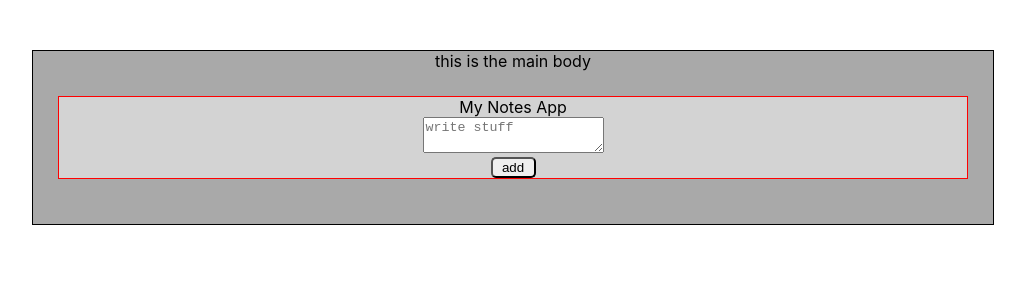
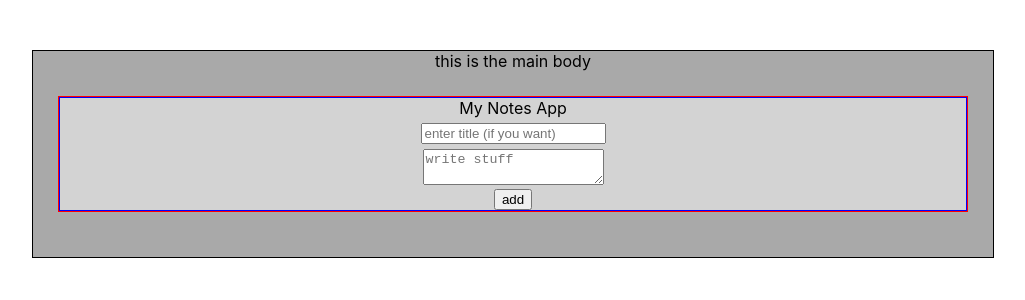
Before and after one commit to idomand/react-notes-app_second_version, a React (Create React App) app: page / in a window 1280 px wide. Shown: the top 300 px of the page, without its empty margins (127-1152 px from the left). Built offline with nearby package versions, Linux system fonts and the light colour scheme.

Commit message:
milestone 3:done

```diff
--- a/src/index.css
+++ b/src/index.css
@@ -22,23 +22,13 @@ code {
   justify-self: center;
 }
 
-.mainBody > div {
-  border: solid red 1px;
-}
-
 #inputDiv {
   background-color: lightgray;
   margin: 25px;
+  border: solid red 1px;
 }
 #inputDiv > form {
-}
-
-#inputDiv > form > input {
-  display: block;
-  height: 30=px;
-  width: 45px;
-  margin: auto;
-  border-radius: 5px;
+  border: blue 1px solid;
 }
 
 .class-list {
@@ -46,9 +36,6 @@ code {
   display: flex;
   flex-wrap: wrap;
   margin: 10px;
-}
-
-.class-list > li {
 }
 
 .card-item {
@@ -61,8 +48,8 @@ code {
   flex-direction: column;
 }
 
-.card-top {
-  display: flex;
+.card-top > h2 {
+  margin: 0;
 }
 .card-bottom {
   border: black 0.2px solid;
@@ -72,3 +59,13 @@ P {
   padding: 0;
   margin: 2px;
 }
+
+.titleInput {
+  display: block;
+  margin: 5px auto;
+  height: 15px;
+}
+.textInput {
+  display: block;
+  margin: auto;
+}
--- a/src/myComponents/CardItem.jsx
+++ b/src/myComponents/CardItem.jsx
@@ -20,10 +20,16 @@ export default class cardItem extends Component {
   }
 
   render() {
+    const time = new Date(parseInt(this.props.timeCreated));
+    const newTime = time.toLocaleString();
+    console.log("time :>> ", time);
+    console.log("newTime :>> ", newTime);
+
     return (
       <div className="card-item">
         <div className="card-top">
-          {this.getDate()}
+          <h2>{this.props.title}</h2>
+          {newTime}
           <button
             onClick={() => {
               this.deleteCard();
--- a/src/myComponents/CardsList.jsx
+++ b/src/myComponents/CardsList.jsx
@@ -24,7 +24,9 @@ export default class CardsList extends Component {
         <li key={element.dateCreated}>
           <CardItem
             text={element.userText}
+            title={element.userTitle}
             newId={element.dateCreated}
+            timeCreated={element.dateCreated}
             DeleteCallback={this.deleteCardWithKey}
           />
         </li>
--- a/src/myComponents/InputDiv.jsx
+++ b/src/myComponents/InputDiv.jsx
@@ -3,18 +3,22 @@ import React, { Component } from "react";
 export default class InputDiv extends Component {
   constructor(props) {
     super(props);
-    this.state = { userText: "", dateCreated: "" };
+    this.state = { userText: "", dateCreated: "", userTitle: "" };
   }
 
   handleSubmit(event) {
     event.preventDefault();
     if (this.state.userText) {
-      let { userText, dateCreated } = this.state;
+      let { userText, dateCreated, userTitle } = this.state;
       dateCreated = Date.now().toString();
       this.setState({ dateCreated: Date.now() });
-      const userInfo = { userText: userText, dateCreated: dateCreated };
+      const userInfo = {
+        userText: userText,
+        dateCreated: dateCreated,
+        userTitle: userTitle,
+      };
       this.sendData(userInfo);
-      this.setState({ userText: "" });
+      this.setState({ userText: "", userTitle: "" });
     }
   }
 
@@ -22,9 +26,15 @@ export default class InputDiv extends Component {
     this.props.parentCallback(message);
   }
 
-  handleChange(event) {
+  handleChangeInText(event) {
     const value = event.target.value;
     this.setState({ userText: value, dateCreated: "" });
+  }
+
+  handleChangeInTitle(event) {
+    const value = event.target.value;
+    this.setState({ userTitle: value });
+    console.log("this.state.userTitle :>> ", this.state.userTitle);
   }
 
   render() {
@@ -32,14 +42,22 @@ export default class InputDiv extends Component {
       <div id="inputDiv">
         <form onSubmit={(event) => this.handleSubmit(event)}>
           <legend>My Notes App</legend>
+          <input
+            className="titleInput"
+            value={this.state.userTitle}
+            placeholder="enter title (if you want)"
+            onChange={(event) => {
+              this.handleChangeInTitle(event);
+            }}
+          ></input>
           <textarea
             value={this.state.userText}
             placeholder="write stuff"
             onChange={(event) => {
-              this.handleChange(event);
+              this.handleChangeInText(event);
             }}
           />
-          <input type="submit" name="add" value="add" />
+          <input  className='textInput' type="submit" name="add" value="add" />
         </form>
       </div>
     );
```
